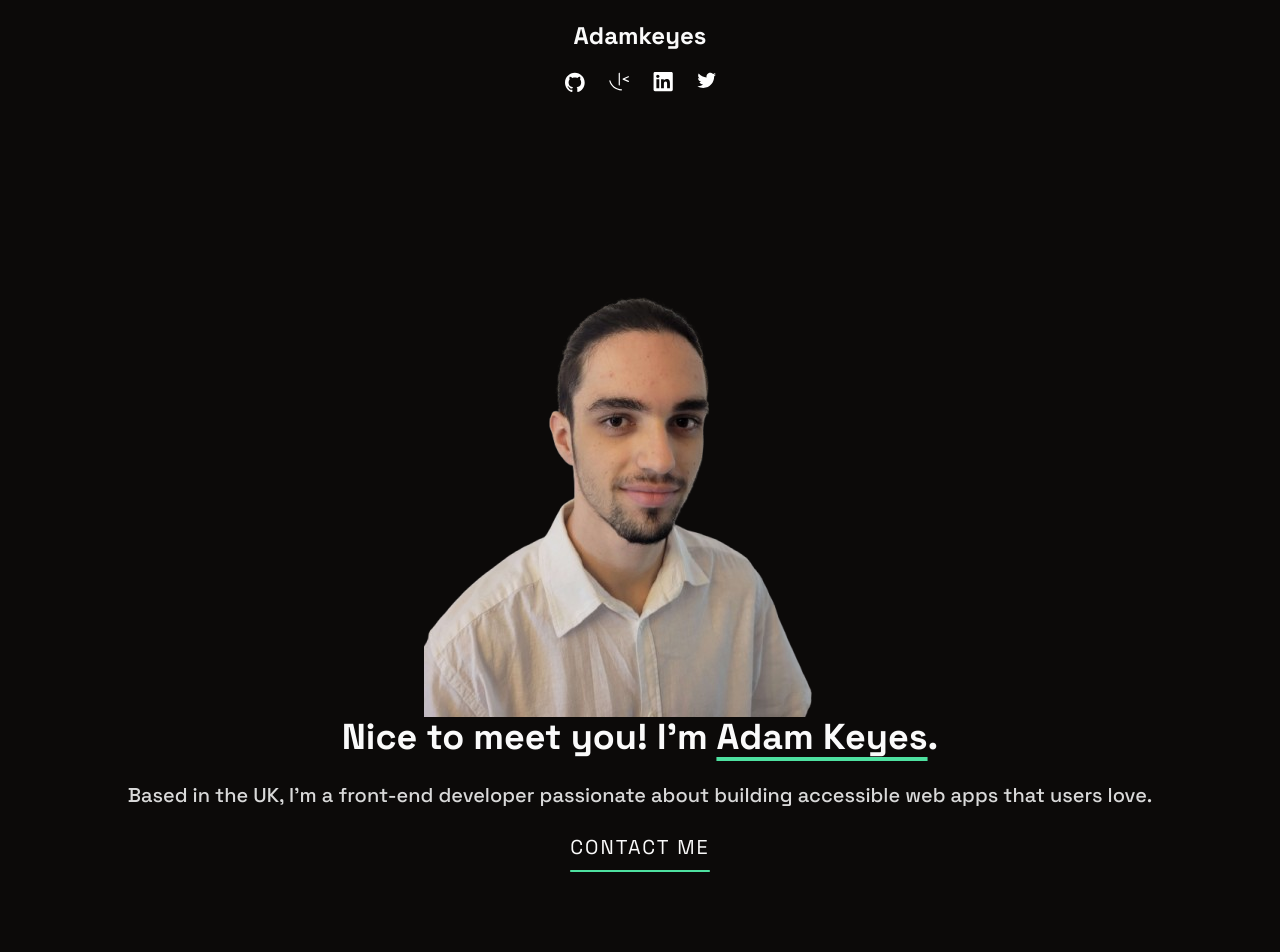
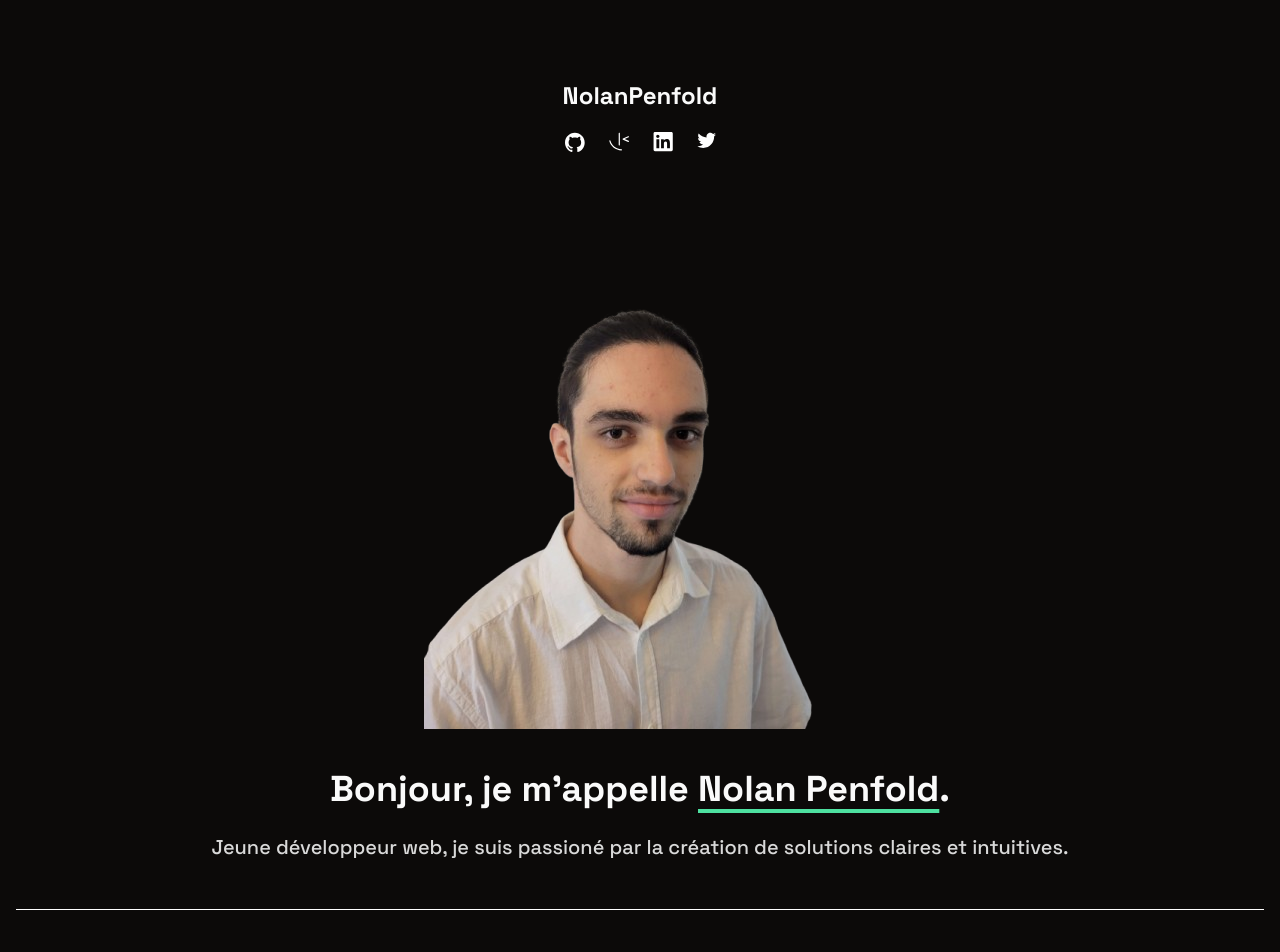
Before and after one commit to Outrun-917/Outrun-917.github.io, a React (Vite) app: page / in a window 1280 px wide. Shown: the top 952 px of the page. Built offline with nearby package versions, Linux system fonts and the light colour scheme.

Commit message:
Skills update

```diff
--- a/src/App.jsx
+++ b/src/App.jsx
@@ -10,7 +10,7 @@ function App() {
     <div className="min-w-screen min-h-screen flex flex-col items-center font-space-grotesk">
       <Header />
       <Main />
-      <ContactForm />
+      {/* <ContactForm /> */}
       <Footer />
     </div>
   );
--- a/src/components/Footer.jsx
+++ b/src/components/Footer.jsx
@@ -3,7 +3,7 @@ function Component() {
     <footer className="min-w-full bg-dark-grey flex pt-10 pb-15">
       <nav className="w-40 ml-auto mr-auto flex flex-col items-center text-center">
         <a className="mb-5 font-bold text-2xl" href="#">
-          Adamkeyes
+          NolanPenfold
         </a>
         <ul className="flex flex-row gap-6">
           <li>
--- a/src/components/Header.jsx
+++ b/src/components/Header.jsx
@@ -5,10 +5,10 @@ import twitterSvg from "../assets/twitter.svg";
 
 function Component() {
   return (
-    <header className="w-40 flex flex-col items-center text-center pt-5">
+    <header className="w-40 flex flex-col items-center text-center pt-20">
       <nav className="w-40 flex flex-col items-center text-center">
         <a className="mb-5 font-bold text-2xl" href="#">
-          Adamkeyes
+          NolanPenfold
         </a>
         <ul className="flex flex-row gap-6">
           <li>
--- a/src/components/Hero.jsx
+++ b/src/components/Hero.jsx
@@ -4,20 +4,20 @@ import Cta from "./Cta";
 
 function Component() {
   return (
-    <section className="flex flex-col items-center text-center pb-23 border-b border-b-white border-solid">
+    <section className="flex flex-col items-center text-center pb-6 border-b border-b-white border-solid">
       <img src={np} alt="Adam Keyes" />
-      <h1 className="font-bold text-4xl mb-6">
-        Nice to meet you! I’m{" "}
+      <h1 className="font-bold text-4xl mt-10 mb-6">
+        Bonjour, je m'appelle{" "}
         <span className="underline decoration-4 decoration-pastel-green underline-offset-8">
-          Adam Keyes
+          Nolan Penfold
         </span>
         .
       </h1>
       <p className="text-grey font-medium text-xl mb-6">
-        Based in the UK, I’m a front-end developer passionate about building
-        accessible web apps that users love.
+        Jeune développeur web, je suis passioné par la création de solutions
+        claires et intuitives.
       </p>
-      <Cta text="CONTACT ME" href="#" />
+      {/* <Cta text="ME CONTACTER" href="#" /> */}
     </section>
   );
 }
--- a/src/components/Main.jsx
+++ b/src/components/Main.jsx
@@ -4,7 +4,7 @@ import Projects from "./Projects";
 
 function Component() {
   return (
-    <main className="w-full pt-12 pl-4 pr-4">
+    <main className="w-full pl-4 pr-4">
       <Hero />
       <Skills />
       <Projects />
--- a/src/components/Projects.jsx
+++ b/src/components/Projects.jsx
@@ -52,7 +52,7 @@ function Component() {
     <section className="flex flex-col items-center pb-20">
       <p className="min-w-full flex justify-between font-bold text-4xl">
         <span>Projects</span>
-        <Cta text="CONTACT ME" href="#" />
+        {/* <Cta text="CONTACT ME" href="#" /> */}
       </p>
 
       {PROJECTS.map((project) => (
--- a/src/components/Skills.jsx
+++ b/src/components/Skills.jsx
@@ -3,27 +3,23 @@ import Skill from "./Skill";
 const SKILLS = [
   {
     name: "HTML",
-    years: "4",
+    years: "2",
   },
   {
     name: "CSS",
-    years: "4",
+    years: "2",
   },
   {
     name: "Javascript",
-    years: "4",
+    years: "2",
   },
   {
     name: "Accessibility",
-    years: "4",
+    years: "2",
   },
   {
     name: "React",
-    years: "3",
-  },
-  {
-    name: "Sass",
-    years: "3",
+    years: "~1",
   },
 ];
 
```
